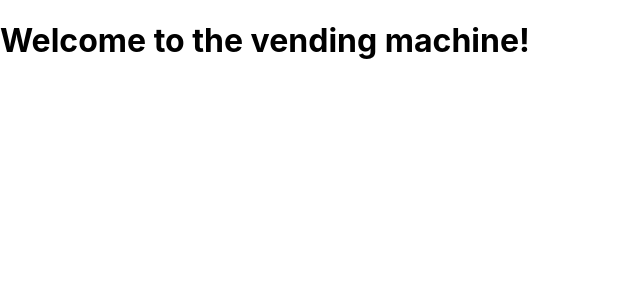
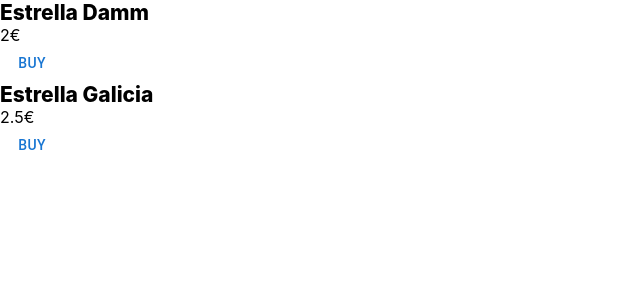
Before and after one commit to bertini36/vending-machine, a React (Create React App) app: page /vending-machine in a window 1280 px wide. Shown: the top 300 px of the page, without its empty margins (0-640 px from the left). Built offline with nearby package versions, Linux system fonts and the light colour scheme.

Commit message:
add styles

```diff
--- a/package.json
+++ b/package.json
@@ -3,6 +3,9 @@
   "version": "0.1.0",
   "private": true,
   "dependencies": {
+    "@emotion/react": "^11.11.1",
+    "@emotion/styled": "^11.11.0",
+    "@mui/material": "^5.14.3",
     "@testing-library/jest-dom": "^5.17.0",
     "@testing-library/react": "^13.4.0",
     "@testing-library/user-event": "^13.5.0",
--- a/src/components/Product.tsx
+++ b/src/components/Product.tsx
@@ -1,4 +1,6 @@
-// This is a TypeScript interface to define which props the component should receive
+import Button from '@mui/material/Button';
+import Box from '@mui/material/Box';
+
 interface ProductProps {
 	title: string;
 	price: number;
@@ -7,9 +9,9 @@
 export const Product = ({ title, price }: ProductProps) => {
 	return (
 		<div>
-			<span>{title}</span>
-			<span>{price}€</span>
-			<a href="#">Buy</a>
+			<Box sx={{ fontSize: 21, fontWeight: 800 }}>{title}</Box>
+			<Box>{price}€</Box>
+			<Button>Buy</Button>
 		</div>
 	)
 }
--- a/src/components/Products.tsx
+++ b/src/components/Products.tsx
@@ -1,10 +1,11 @@
-import {Product} from './Product'
+import { Product } from './Product'
+import Box from "@mui/material/Box";
 
 export const Products = () => {
 	return (
-		<div>
+		<Box>
 			<Product title='Estrella Damm' price={2} />
 			<Product title='Estrella Galicia' price={2.50} />
-		</div>
+		</Box>
 	)
 }
--- a/src/pages/VendingMachine.tsx
+++ b/src/pages/VendingMachine.tsx
@@ -1 +1,7 @@
-export const VendingMachine = () => <h1>Welcome to the vending machine!</h1>
+import { Products } from '../components/Products'
+
+export const VendingMachine = () => {
+    return (
+        <Products />
+    )
+}
```
Also changed, not shown: src/App.tsx (+4 -4 lines), 1 other file (tests, documents, lock files or other folders).
